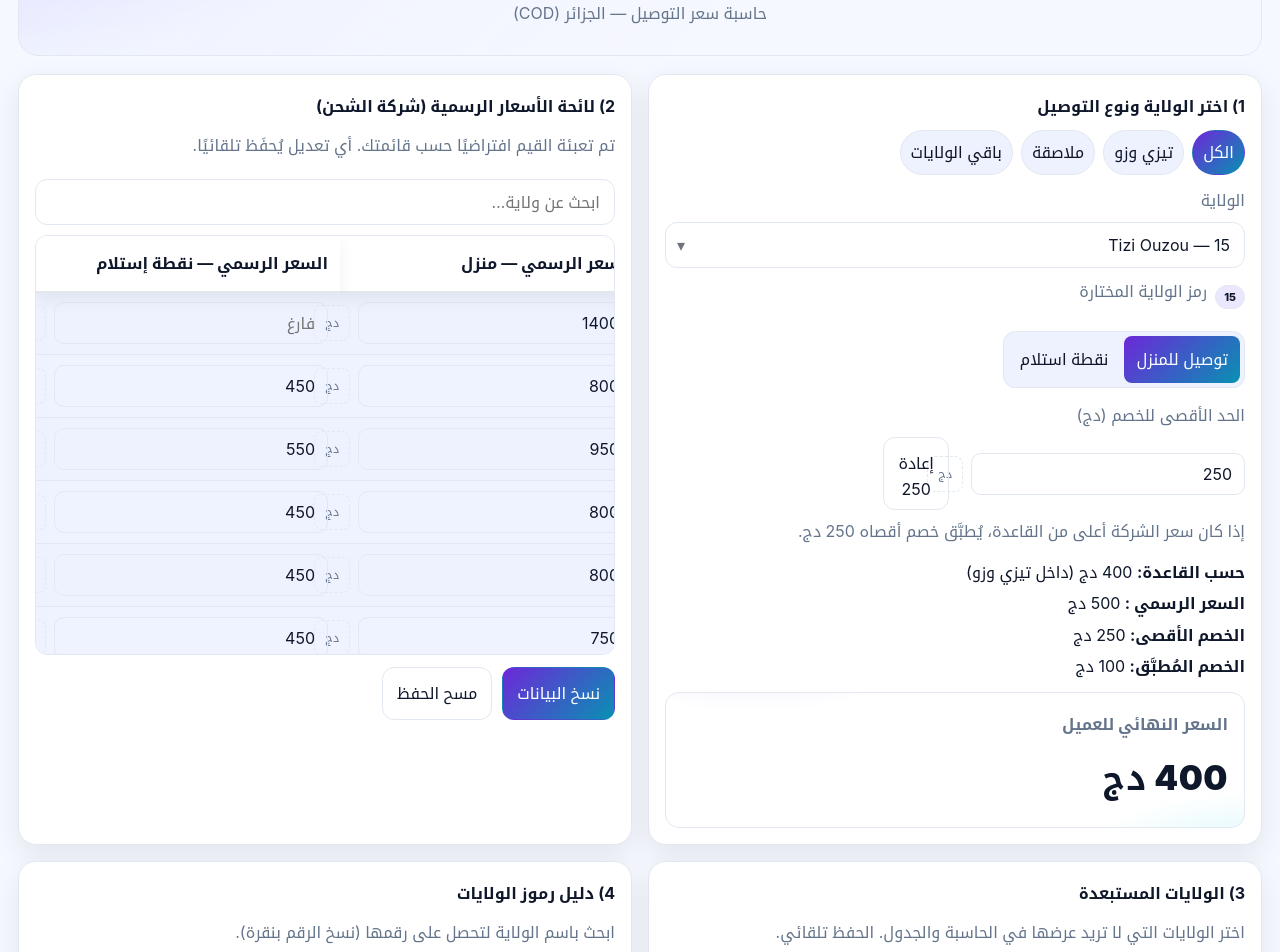
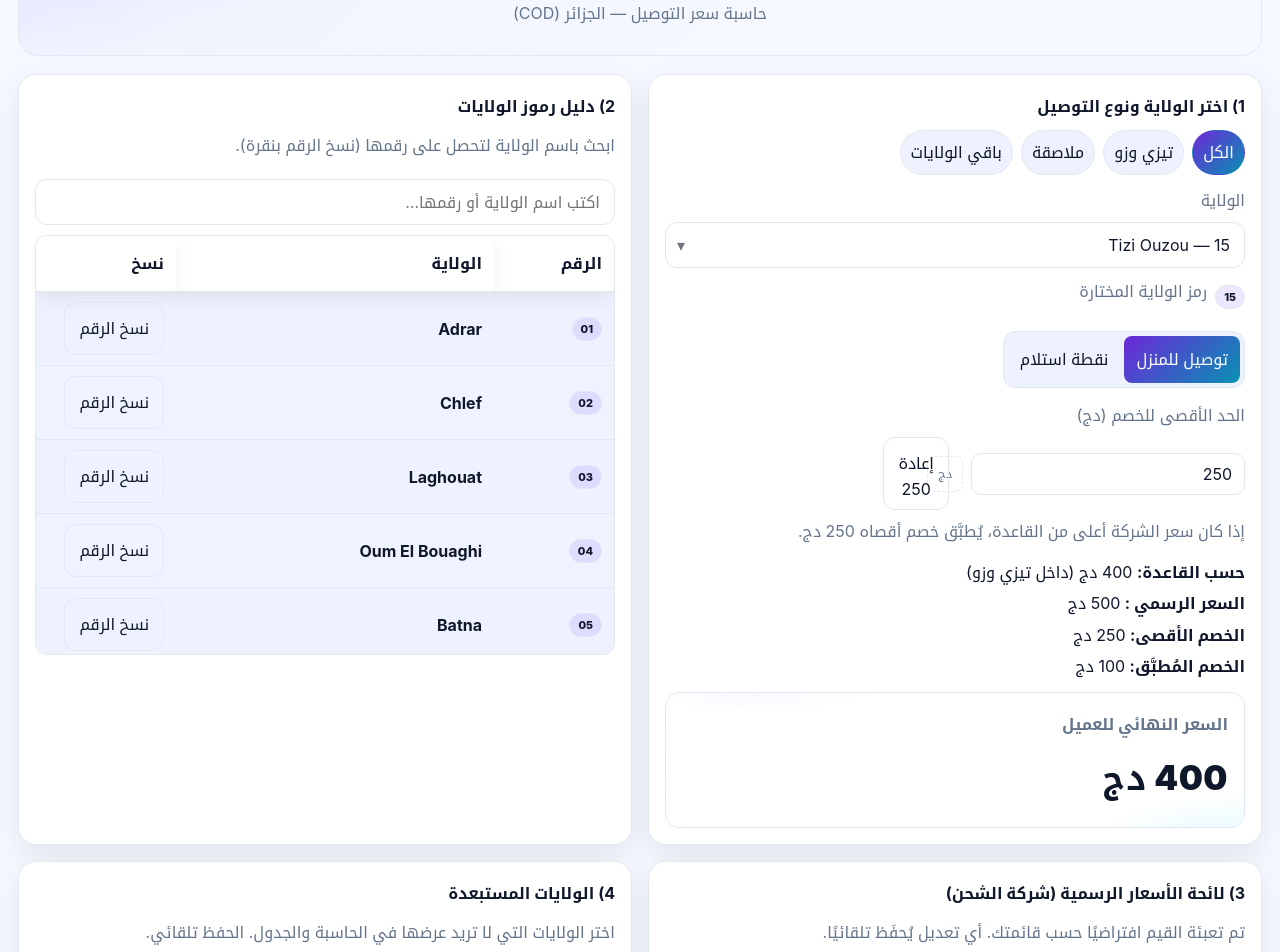
Before and after one commit to NinjaHackTheCode/AlgerianCart-ShipCalc, a React (Create React App) app: page / in a window 1280 px wide. Shown: the part 140-1092 px from the top of the page. Built offline with nearby package versions, Linux system fonts and the light colour scheme.

Commit message:
after fixing tables order

```diff
--- a/src/App.js
+++ b/src/App.js
@@ -486,10 +486,19 @@ export default function App() {
                     </div>
                 </div>
 
+                {/* wilaya code finder */}
+                <div className="card slide-up delay-3">
+                    <h2 className="card__title">2) دليل رموز الولايات</h2>
+                    <p className="muted">
+                        ابحث باسم الولاية لتحصل على رقمها (نسخ الرقم بنقرة).
+                    </p>
+                    <WilayaCodeTable />
+                </div>
+
                 {/* official prices table */}
                 <div className="card slide-up delay-1">
                     <h2 className="card__title">
-                        2) لائحة الأسعار الرسمية (شركة الشحن)
+                        3) لائحة الأسعار الرسمية (شركة الشحن)
                     </h2>
                     <p className="muted">
                         تم تعبئة القيم افتراضيًا حسب قائمتك. أي تعديل يُحفَظ
@@ -537,7 +546,7 @@ export default function App() {
 
                 {/* excluded editor */}
                 <div className="card slide-up delay-2">
-                    <h2 className="card__title">3) الولايات المستبعدة</h2>
+                    <h2 className="card__title">4) الولايات المستبعدة</h2>
                     <p className="muted">
                         اختر الولايات التي لا تريد عرضها في الحاسبة والجدول.
                         الحفظ تلقائي.
@@ -546,15 +555,6 @@ export default function App() {
                         excluded={excluded}
                         setExcluded={setExcluded}
                     />
-                </div>
-
-                {/* wilaya code finder */}
-                <div className="card slide-up delay-3">
-                    <h2 className="card__title">4) دليل رموز الولايات</h2>
-                    <p className="muted">
-                        ابحث باسم الولاية لتحصل على رقمها (نسخ الرقم بنقرة).
-                    </p>
-                    <WilayaCodeTable />
                 </div>
 
                 {/* made by */}
```
